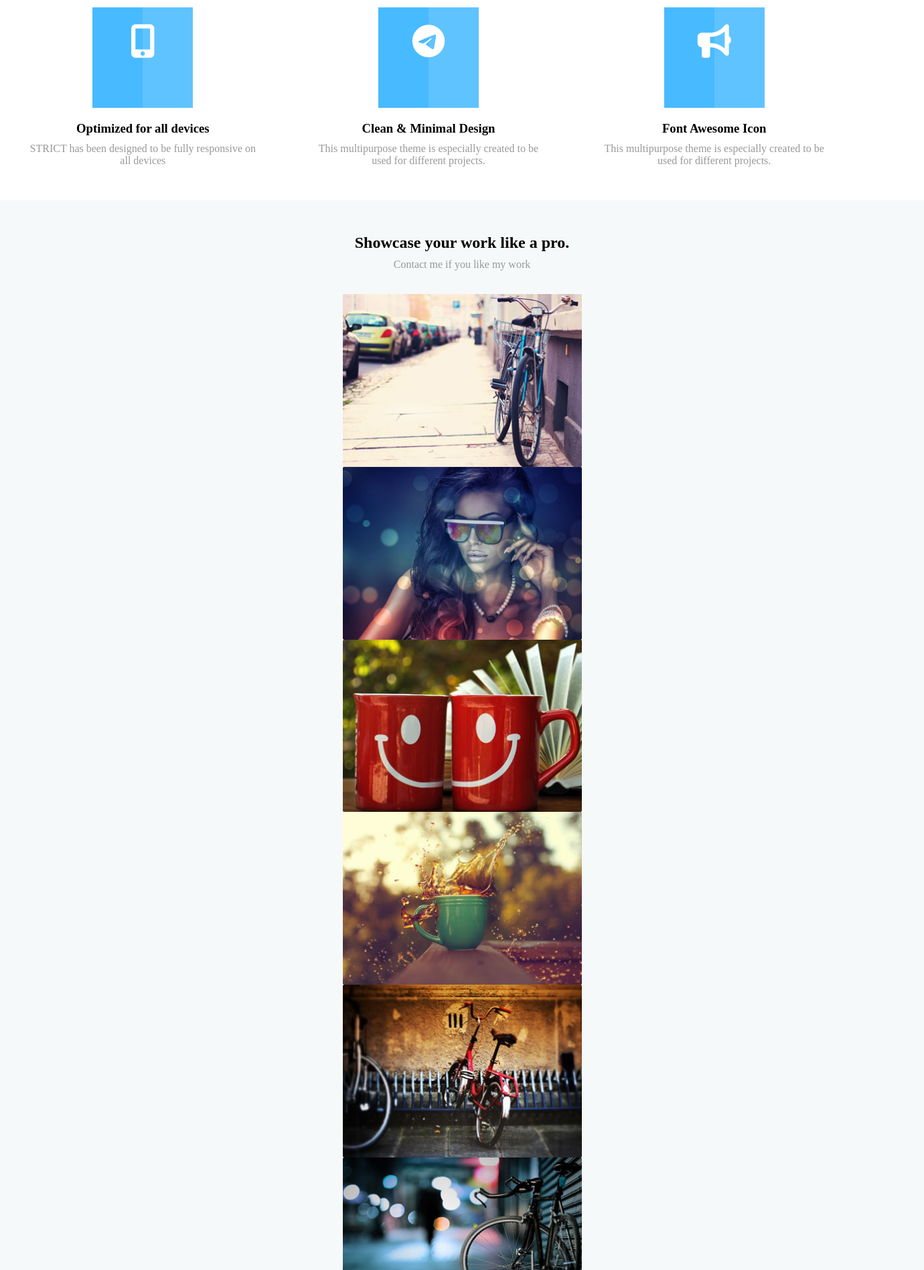
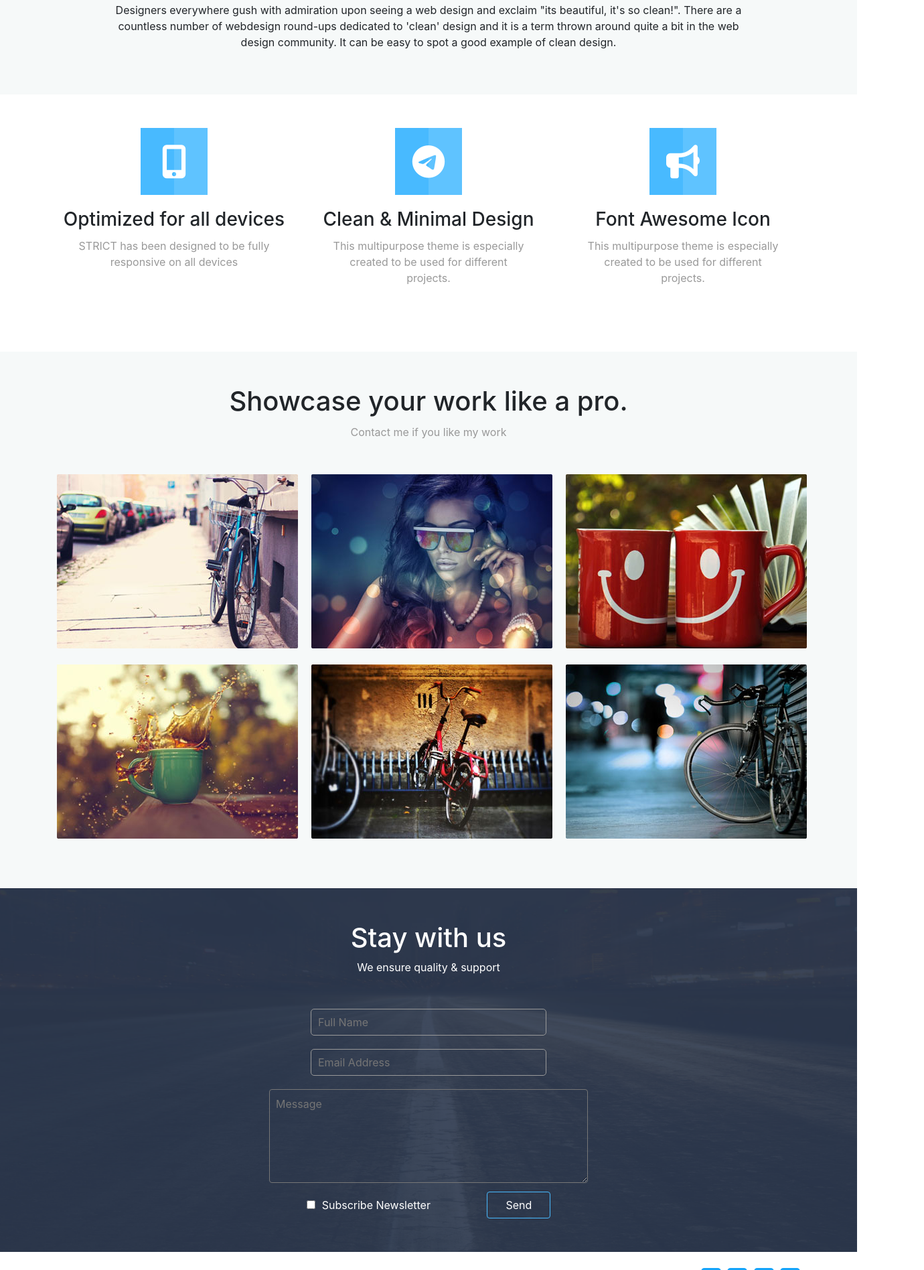
Before and after one commit to Mohammad-Minuddin/Responsive_Bootstrap, a plain HTML site: page index.html in a window 1280 px wide. Shown: the part 904-2800 px from the top of the page at 67% size, 1380 px wide, since content can reach past the window. Drawn offline with nearby package versions, Linux system fonts and the light colour scheme.

Commit message:
Update index.html

```diff
--- a/index.html
+++ b/index.html
@@ -4,20 +4,21 @@
     <meta charset="UTF-8">
     <meta http-equiv="X-UA-Compatible" content="IE=edge">
     <meta name="viewport" content="width=device-width, initial-scale=1.0">
-    <title>STRICT</title>
+    <title>Document</title>
      <!-- ---------------Font Awesome--------------- -->
      <script src="https://kit.fontawesome.com/79fc1d9240.js" crossorigin="anonymous"></script>
+    <link rel="stylesheet" href="css/bootstrap.min.css">
     <link rel="stylesheet" href="css/style.css">
 </head>
 <body>
-
        <!---------------Header--------------->
        <header>
         <div class="container">
-            <div class="logo">
-                <img src="img/logo.png" alt="">
+            <div class="row">
+                <div class="logo col-md-3 col-3 col-lg-4">
+                    <img class="pt-4 pb-4" src="img/logo.png" alt="">
                 </div>
-            <div class="menu">
+                <div class="menu col-md-9 col-9 col-lg-8">
                     <ul>
                         <li><a href="#">Home</a></li>
                         <li><a href="#">About</a></li>
@@ -25,6 +26,7 @@
                         <li><a href="#">Service</a></li>
                         <li><a href="#">Contact</a></li>
                     </ul>
+                </div>
             </div>
         </div>
     </header>
@@ -51,7 +53,7 @@
     <!---------------Simple--------------->
     <section class="simple">
         <div class="container">
-            <div class="simple-main">
+            <div class="simple-main text-center">
                 <h2>Simple & pure design.</h2>
                 <p>Designers everywhere gush with admiration upon seeing a web design and exclaim "its beautiful, it's so clean!". There are a countless number of webdesign round-ups dedicated to 'clean' design and it is a term thrown around quite a bit in the web design community. It can be easy to spot a good example of clean design.</p>
             </div>
@@ -63,25 +65,26 @@
         <!---------------Icon--------------->
         <section class="icon">
             <div class="container">
-         <div class="icon-one">
+             <div class="row">
+                <div class="icon-one col-12 col-md-4 mb-5">
                     <i class="fas fa-mobile-alt"></i>
                     <h3>Optimized for all devices</h3>
                     <p>STRICT has been designed to be fully responsive on all devices</p>
                  </div>
-         <div class="icon-one">
+                 <div class="icon-one col-12 col-md-4 mb-5">
                     <i class="fab fa-telegram-plane"></i>
                     <h3>Clean & Minimal Design</h3>
                     <p>This multipurpose theme is especially created to be used for different projects.</p>
                  </div>
-         <div class="icon-one">
+                 <div class="icon-one col-12 col-md-4">
                     <i class="fas fa-bullhorn"></i>
                     <h3>Font Awesome Icon</h3>
                     <p>This multipurpose theme is especially created to be used for different projects.</p>
                  </div>
              </div>
+            </div>
         </section>
         <!---------------Icon END--------------->
-
 
          <!---------------Showcase--------------->
     <section class="showcase">
@@ -91,25 +94,25 @@
                 <p>Contact me if you like my work</p>
             </div>
             <div class="showcase-one">
-                <div class="showcase-one-one">
+                <div class="row">
+                    <div class="one mb-4 col-12 col-md-6 col-lg-4 col-xl-4">
                         <img src="img/cycle.jpg" alt="">
                     </div>
-                <div class="showcase-one-one">
+                    <div class="two mb-4 col-12 col-md-6 col-lg-4 col-xl-4">
                         <img src="img/girl.jpg" alt="">
                     </div>
-                <div class="showcase-one-one">
+                    <div class="three mb-4 col-12 col-md-6 col-lg-4 col-xl-4">
                         <img src="img/cup.jpg" alt="">
                     </div>
-            </div>
-            <div class="showcase-one">
-                <div class="showcase-one-one">
+                    <div class="four mb-4 col-12 col-md-6 col-lg-4 col-xl-4">
                         <img src="img/teacup.jpg" alt="">
                     </div>
-                <div class="showcase-one-one">
+                    <div class="five mb-4 col-12 col-md-6 col-lg-4 col-xl-4">
                         <img src="img/cycletwo.jpg" alt="">
                     </div>
-                <div class="showcase-one-one">
+                    <div class="six mb-4 col-12 col-md-6 col-lg-4 col-xl-4">
                         <img src="img/cyclethree.jpg" alt="">
+                    </div>
                 </div>
             </div>
         </div>
@@ -128,7 +131,7 @@
                 <form action="#">
                     <input type="text" placeholder="Full Name" class="rbg-form"><br>
                     <input type="email" placeholder="Email Address" class="rbg-form"><br>
-                    <textarea name="" id="" cols="45" rows="6" placeholder="Message" class="rbg-textarea"></textarea><br>
+                    <textarea name="" id="" cols="43" rows="5" placeholder="Message" class="rbg-textarea"></textarea><br>
                     <input type="checkbox" class="rbg-chekbox"><span class="rbg-checkbox">Subscribe Newsletter</span>
                     <button>Send</button>
                 </form>
@@ -137,14 +140,13 @@
     </section>
     <!----------------Road Background END--------------->
 
-
     <!----------------Footer--------------->
     <footer>
         <div class="container">
-            <div class="footer-one">
+            <div class="footer-one pt-4 pb-2">
                 <p>Copyritht 2014, STRICT</p>
             </div>
-            <div class="footer-two">
+            <div class="footer-two pt-4 pb-3">
                 <i class="fab fa-facebook-f"></i>
                 <i class="fab fa-google-plus-g"></i>
                 <i class="fab fa-twitter"></i>
@@ -153,5 +155,8 @@
         </div>
     </footer>
     <!----------------Footer END--------------->
+
+
+<script src="js/bootstrap.min.js"></script>
 </body>
 </html>
```
Lines whose indentation alone changed are shown as unchanged.
